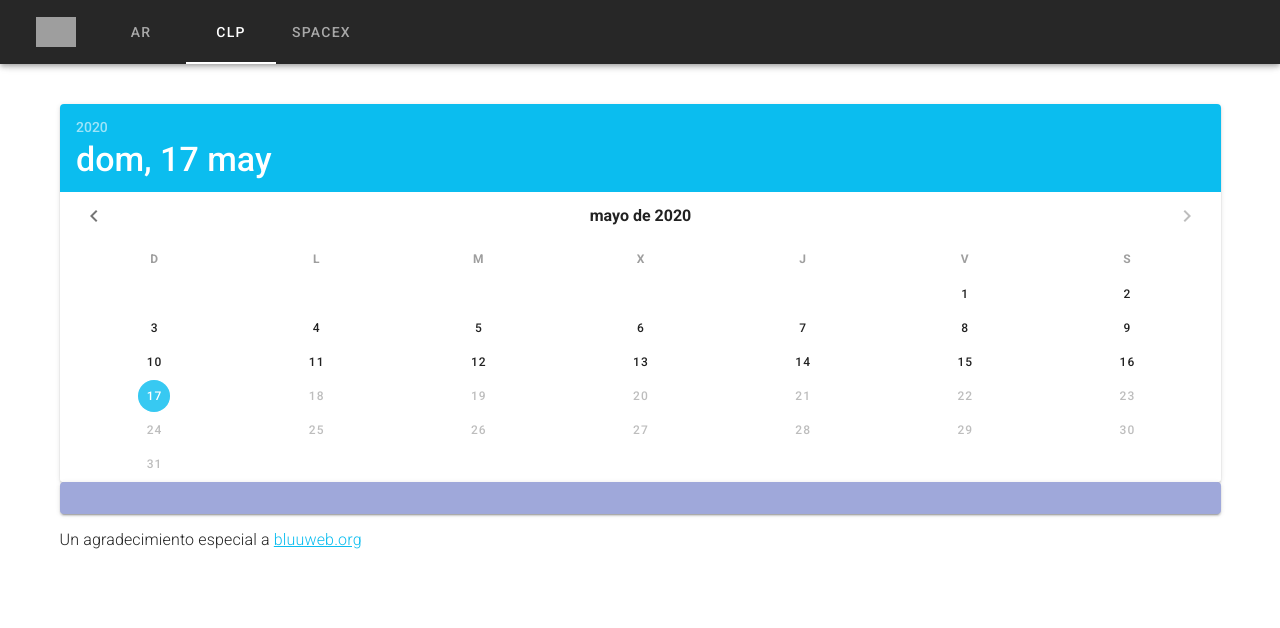
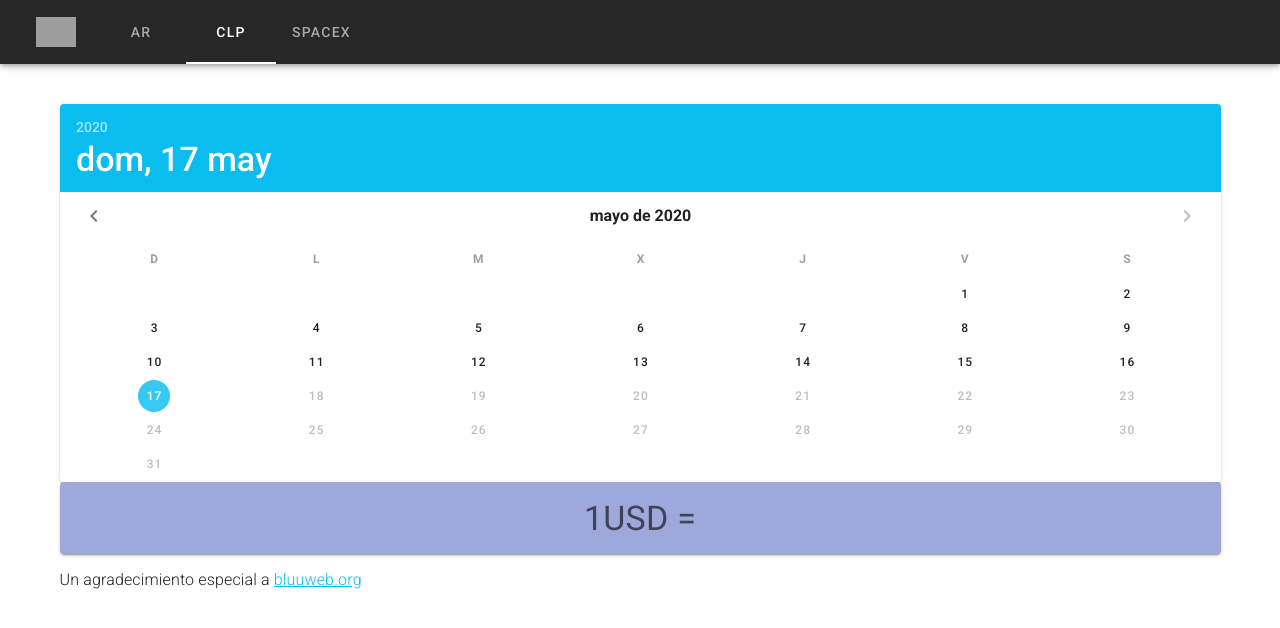
Before and after one commit to cdmngz/apis, a Vue app: page /#/cl in a window 1280 px wide. Shown: the top 628 px of the page. Built offline with nearby package versions, Linux system fonts and the light colour scheme; no server answers; grey boxes are pictures that could not be loaded.

Commit message:
Agregando detalles a peso chileno y ruta home

```diff
--- a/src/router/index.js
+++ b/src/router/index.js
@@ -7,7 +7,7 @@ Vue.use(VueRouter)
   {
     path: '/',
     name: 'Home',
-    component: () => import('../views/Cl.vue')
+    component: () => import('../views/Ar.vue')
   },
   {
     path: '/cl',
--- a/src/views/cl.vue
+++ b/src/views/cl.vue
@@ -14,7 +14,7 @@
           ></v-date-picker>
       </v-card>
       <v-card color="indigo lighten-3">
-        <v-card-text class="display-1 text-sm-center">{{precioDolar}} </v-card-text>
+        <v-card-text class="display-1 text-sm-center">1USD = {{ precioDolar }}</v-card-text>
       </v-card>
     </v-flex>
   </v-layout>
```
